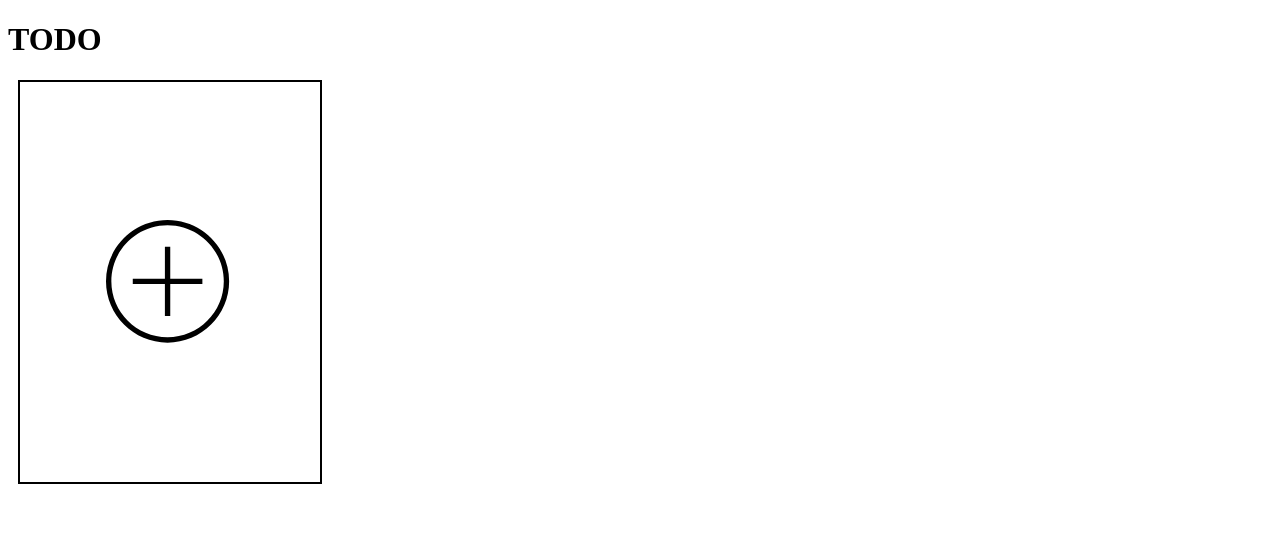
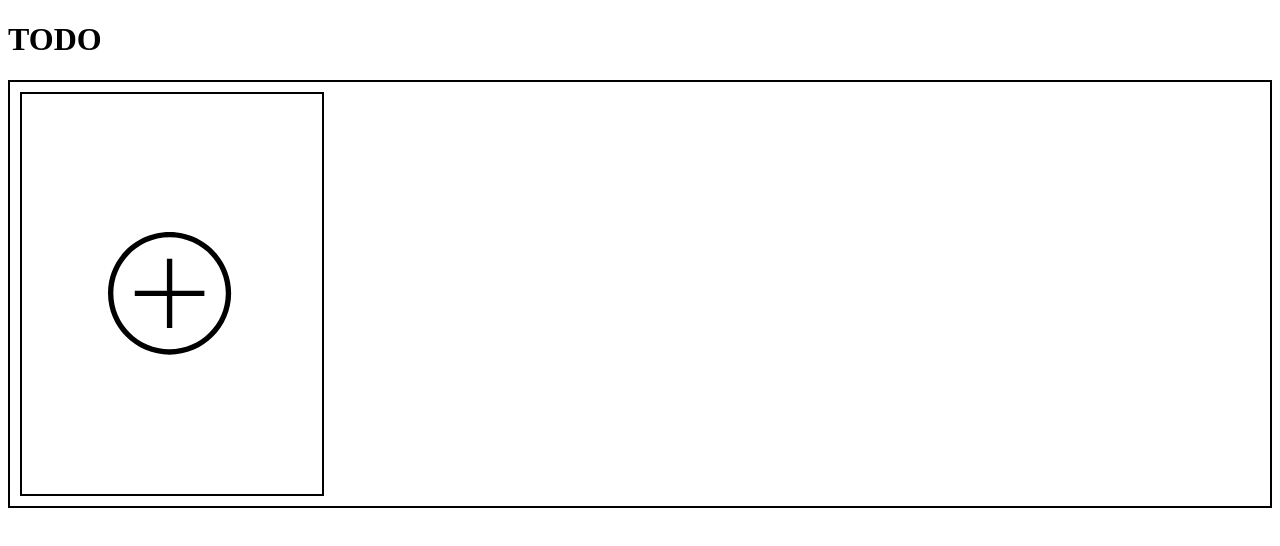
Before and after one commit to diegodantasf/hiringcoders-todolist, a plain HTML site: page index.html in a window 1280 px wide. Drawn offline with Linux system fonts and the light colour scheme.

Commit message:
updating selector for todo-panel

```diff
--- a/styles/style.css
+++ b/styles/style.css
@@ -1,4 +1,4 @@
-.todo-panel {
+#todo-panel {
     display: flex;
     flex-flow: row wrap;
     border-style: solid;
```
